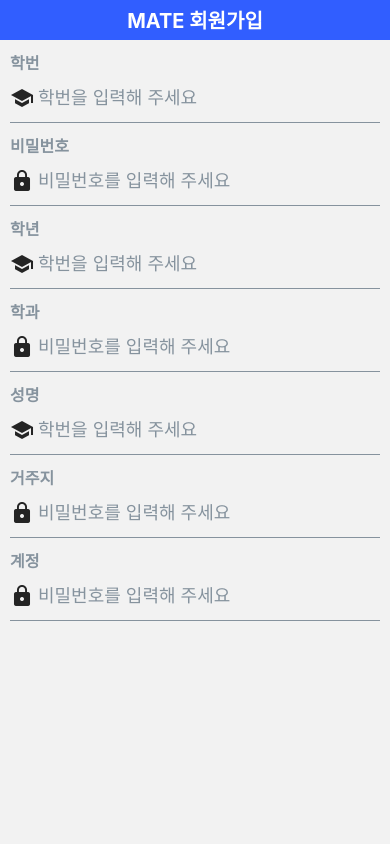
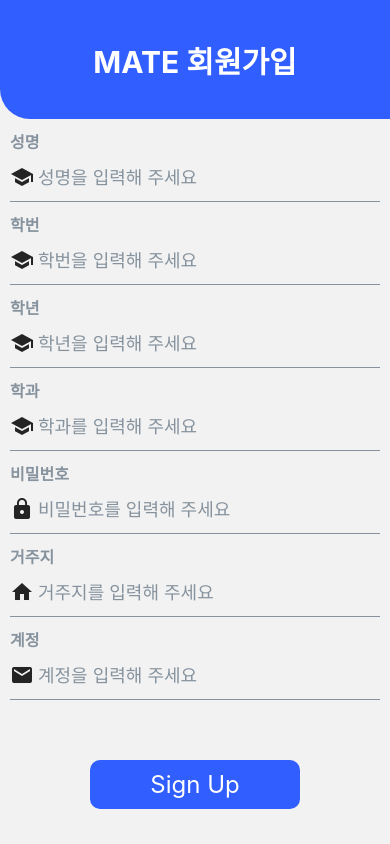
Before and after one commit to IMagine-Systems/MATE.beta, a React Native app: screen /SignUpScreen in a window 390 px wide. Built offline with nearby package versions, Linux system fonts and the light colour scheme.

Commit message:
회원가입 기능구현, firebase 학번로그인 회원가입 컴포넌트 연동(2022-02-24)

```diff
--- a/Database/Data/User/userInfo.js
+++ b/Database/Data/User/userInfo.js
@@ -2,10 +2,10 @@
 export const UserInfo = {
     UserInfo : [
         {
-            nickname: "",
-            grade: "",
-            student_number: 0,
-            department: "",
+            nickname: "", // 성명
+            grade: "", // 학년
+            student_number: 0, // 학번
+            department: "", // 학과
             residence: "", // 거주지( 예를들어 인동, 옥계, 대구, 기숙사 )
             email: "", // 유저 계정
         }
--- a/Screens/Login/SignUpScreen.js
+++ b/Screens/Login/SignUpScreen.js
@@ -1,12 +1,68 @@
 // 학번로그인 -> 회원가입 버튼 클릭하면 회원가입 페이지 화면으로 넘어간다.
-import { View, Text, StyleSheet} from "react-native";
+import { View, Text, ScrollView, StyleSheet, TouchableOpacity} from "react-native";
 import { Input } from 'react-native-elements';
 import React, { useState } from 'react';
 
-export default function SignUpScreen() {
+// 회원정보 기본데이터 불러오기
+import { UserInfo } from '../../Database/Data/User/userInfo';
 
-    const [ studentNumber, SetStudentNumber ] = useState("");
-    const [ password, SetPassword ] = useState();
+// firebase cloud db 경로 불러오기
+import { db } from '../../Database/DatabaseConfig/firebase';
+
+// firebase doc 읽기, 생성, 업로드 관련 모듈 불러오기
+import { doc, setDoc, updateDoc, arrayUnion } from 'firebase/firestore';
+
+export default function SignUpScreen({navigation}) {
+
+    const [ studentNumber, SetStudentNumber ] = useState(""); // 학번
+    const [ password, SetPassword ] = useState(); // 비밀번호
+    const [ grade, SetGrade ] = useState(); // 학년
+    const [ department, SetDepartment ] = useState(""); // 학과
+    const [ nickname, SetNickname ] = useState(""); // 성명
+    const [ residence, SetResidence ] = useState(""); // 거주지
+    const [ email, SetEmail ] = useState(""); // 계정
+
+    // userInfoDoc변수에 UserInfo 기본데이터를 선언한다.
+    const userInfoDoc = UserInfo.UserInfo[0];
+
+    // 회원가입 버튼 클릭했을때 호출 하는 함수.
+    // Firebase UserInfo 문서에 회원정보 기본데이터를 생성할려고 한다.
+
+    const UserInfoCreate = () => {
+        userInfoDoc.nickname = nickname; // 성명
+        userInfoDoc.student_number = studentNumber; // 학번
+        userInfoDoc.department = department; // 학과
+        userInfoDoc.grade = grade; // 학년
+        userInfoDoc.email = email; // 계정
+        userInfoDoc.residence = residence; // 거주지
+        userInfoDoc.password = password; // 비밀번호
+
+        // myDoc 변수는 컬랙션 아디이 경로에 문서 아이디(UserInfo)로 가르킨다.
+        // doc(firebase경로, 컬렉션 아이디, 문서 아이디)
+        const myDoc = doc(db, 'CollectionNameCarpoolTicket', 'UserInfo');
+
+        setDoc(myDoc, {"UserInfo": arrayUnion(userInfoDoc)}, {merge: true})
+        .then(() => {
+            // 회원가입 성공 할 경우 실행한다.
+            alert("Successed Sign Up");
+
+            // 회원 정보 입력 다했으므로 원래대로 초기화 해야한다.
+            // 학번, 비밀번호, 학년, 학과 등등 공백으로 선언
+            SetStudentNumber("");
+            SetPassword(0);
+            SetGrade(0);
+            SetDepartment("");
+            SetNickname("");
+            SetResidence("");
+            SetEmail("");
+
+            // 회원가입 성공하면 학번로그인 페이지로 넘어가주는 부분
+            navigation.navigate("StudendNumberLoginScreen");
+        })
+        .catch((error) => alert(error.messeage));
+
+
+    };
 
     return (
         <View style={styles.container}>
@@ -16,7 +72,16 @@
                 </View>
             </View>
 
-            <View style={styles.inputContainer}>
+            <ScrollView style={styles.inputContainer}>
+                <View>
+                    <Input
+                        placeholder='성명을 입력해 주세요'
+                        label="성명"
+                        leftIcon={{ type: 'material', name: 'school'}}   //name: 에 알맞는 명령어 입력시 아이콘 변경됨
+                        value={nickname}
+                        onChangeText={Text => SetNickname(Text)}
+                    />
+
                     <Input
                         placeholder='학번을 입력해 주세요'
                         label="학번"
@@ -24,54 +89,59 @@
                         value={studentNumber}
                         onChangeText={Text => SetStudentNumber(Text)}
                     />
+
+                    <Input
+                        placeholder='학년을 입력해 주세요'
+                        label="학년"
+                        leftIcon={{ type: 'material', name: 'school'}}   //name: 에 알맞는 명령어 입력시 아이콘 변경됨
+                        value={grade}
+                        onChangeText={Text => SetGrade(Text)}
+                    />
+
+                    <Input
+                        placeholder='학과를 입력해 주세요'
+                        label="학과"
+                        leftIcon={{ type: 'material', name: 'school'}}
+                        value={department}
+                        onChangeText={Text => SetDepartment(Text)}
+                    />
+
                     <Input
                         placeholder='비밀번호를 입력해 주세요'
                         label="비밀번호"
                         leftIcon={{ type: 'material', name: 'lock'}}
                         value={password}
-                    onChangeText={Text => setPassword(Text)}
+                        onChangeText={Text => SetPassword(Text)}
                         secureTextEntry //글자를 ***로 변경해줌
                     />
+
                     <Input
-                    placeholder='학번을 입력해 주세요'
-                    label="학년"
-                    leftIcon={{ type: 'material', name: 'school'}}   //name: 에 알맞는 명령어 입력시 아이콘 변경됨
-                    value={studentNumber}
-                    onChangeText={Text => SetStudentNumber(Text)}
+                        placeholder='거주지를 입력해 주세요'
+                        label="거주지"
+                        leftIcon={{ type: 'material', name: 'home'}}
+                        value={residence}
+                        onChangeText={Text => SetResidence(Text)}
                     />
                     <Input
-                    placeholder='비밀번호를 입력해 주세요'
-                    label="학과"
-                    leftIcon={{ type: 'material', name: 'lock'}}
-                    value={password}
-                    onChangeText={Text => setPassword(Text)}
-                    secureTextEntry //글자를 ***로 변경해줌
-                />
-                <Input
-                    placeholder='학번을 입력해 주세요'
-                    label="성명"
-                    leftIcon={{ type: 'material', name: 'school'}}   //name: 에 알맞는 명령어 입력시 아이콘 변경됨
-                    value={studentNumber}
-                    onChangeText={Text => SetStudentNumber(Text)}
-                />
-                <Input
-                    placeholder='비밀번호를 입력해 주세요'
-                    label="거주지"
-                    leftIcon={{ type: 'material', name: 'lock'}}
-                    value={password}
-                    onChangeText={Text => setPassword(Text)}
-                    secureTextEntry //글자를 ***로 변경해줌
-                />
-                <Input
-                    placeholder='비밀번호를 입력해 주세요'
+                        placeholder='계정을 입력해 주세요'
                         label="계정"
-                    leftIcon={{ type: 'material', name: 'lock'}}
-                    value={password}
-                    onChangeText={Text => setPassword(Text)}
-                    secureTextEntry //글자를 ***로 변경해줌
+                        leftIcon={{ type: 'material', name: 'email'}}
+                        value={email}
+                        onChangeText={Text => SetEmail(Text)}
                     />
                 </View>
+            </ScrollView>
 
+            <View style={styles.button_container}>
+                <TouchableOpacity
+                    style={styles.button}
+                    onPress={UserInfoCreate}
+                >
+                    <View>
+                        <Text style={{color: '#FFFFFF', fontSize: 24}}>Sign Up</Text>
+                    </View>
+                </TouchableOpacity>
+            </View>
         </View>
     );
 }
@@ -83,10 +153,11 @@
 
         },
         header: {
-            flex: 0.1,
+            flex: 0.2,
             backgroundColor: '#315EFF',
             justifyContent: 'center',
             alignItems: 'center',
+            borderBottomLeftRadius: 30,
         },
 
         title: {
@@ -94,15 +165,27 @@
         },
 
         title_text: {
-            fontSize: 20,
+            fontSize: 30,
             fontWeight: 'bold',
             color: '#FFFFFF',
         },
 
         inputContainer: {
-            flex: 2,
+            flex: 1,
             marginTop: 10,
         },
 
+        button_container: {
+            flex: 0.2,
+            justifyContent: 'center',
+            alignItems: 'center',
+        },
+        button: {
+            backgroundColor: '#315EFF',
+            paddingHorizontal: 60,
+            paddingVertical: 10,
+            borderRadius: 10,
+        }
+
     }
 );
--- a/Screens/Login/StudendNumberLoginScreen.js
+++ b/Screens/Login/StudendNumberLoginScreen.js
@@ -1,8 +1,10 @@
+// 학번 로그인 컴포넌트이다.
+
 import { View, StyleSheet } from 'react-native'
 import React, { useState } from 'react'
 import { Input, Button } from 'react-native-elements';
 
-const LoginScreen = ({navigation}) => {
+const StudendNumberLoginScreen = ({navigation}) => {
     const [email, setEmail] = useState('');
     const [password, setPassword] = useState('');
   return (
@@ -28,7 +30,7 @@
   )
 }
 
-export default LoginScreen
+export default StudendNumberLoginScreen
 
 const styles = StyleSheet.create({
     button: {
```
Lines whose indentation alone changed are shown as unchanged.
